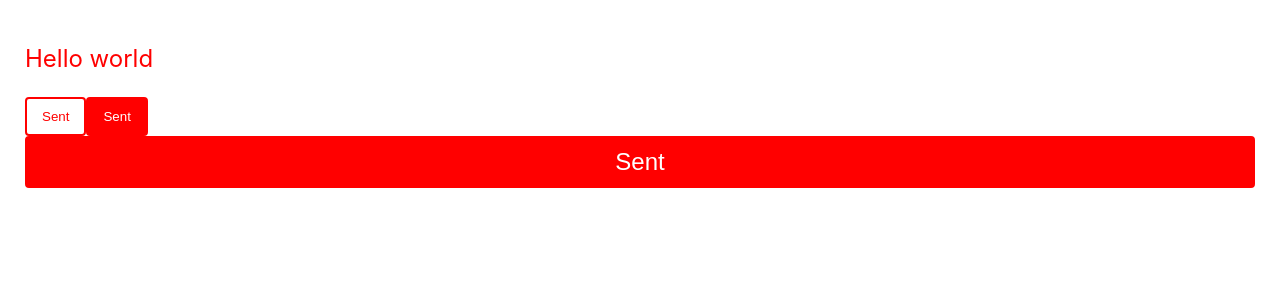
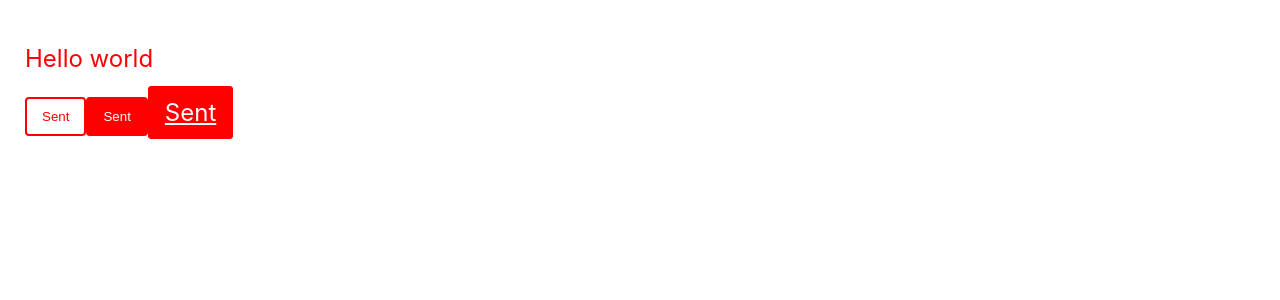
Before and after one commit to oscardelalanza/jubilant-succotash, a React (Create React App) app: page / in a window 1280 px wide. Shown: the top 300 px of the page. Built offline with nearby package versions, Linux system fonts and the light colour scheme.

Commit message:
changing rendered components

```diff
--- a/src/App.js
+++ b/src/App.js
@@ -28,7 +28,7 @@ function App() {
       <P>Hello world</P>
       <Button>Sent</Button>
       <Button primary>Sent</Button>
-      <BlockButton primary>Sent</BlockButton>
+      <BlockButton primary as="a" href="#">Sent</BlockButton>
     </Content>
   );
 }
```
